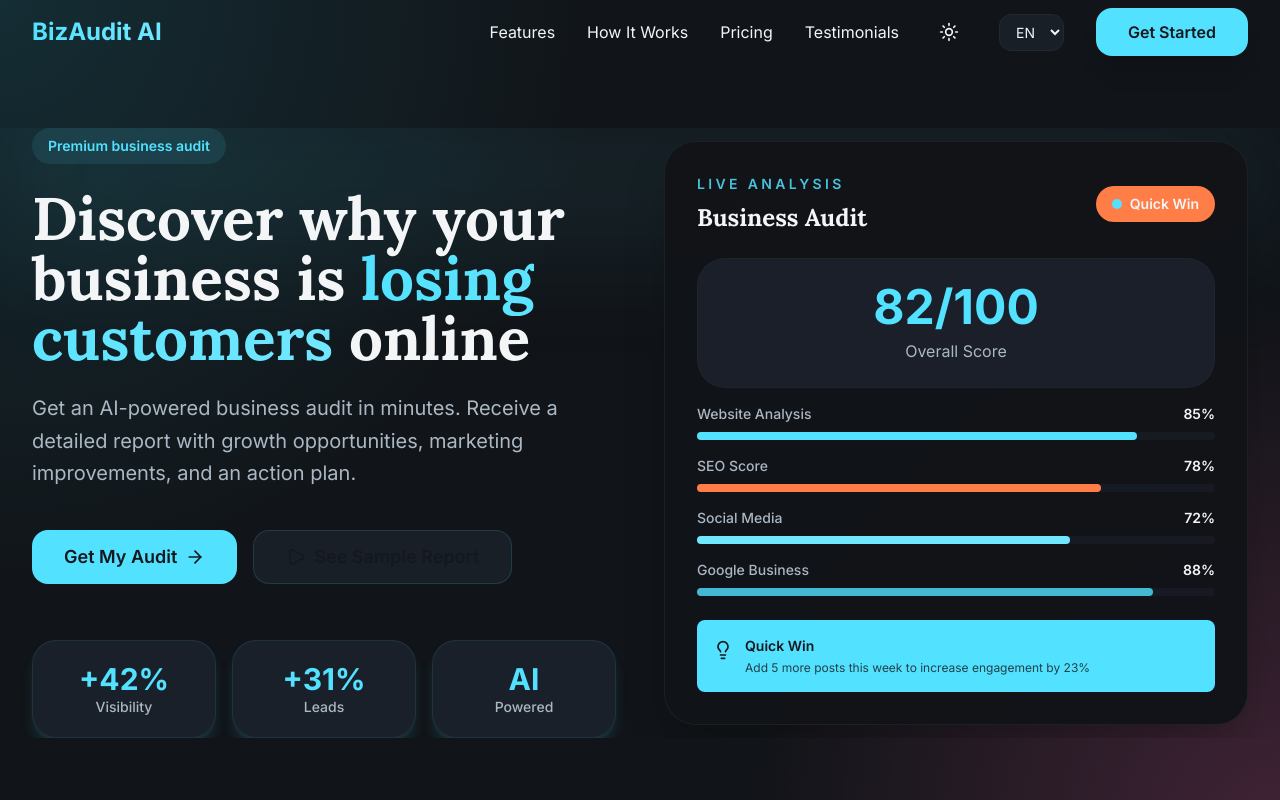
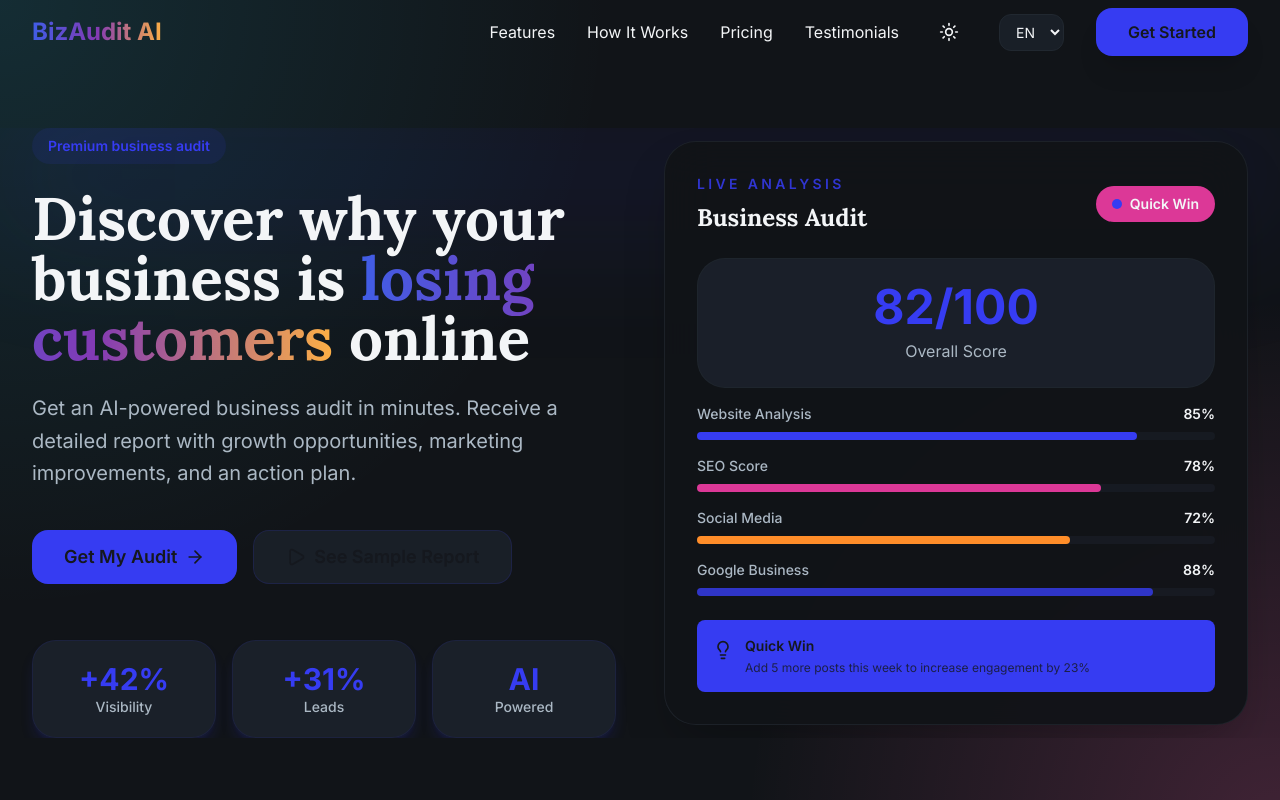
Before and after one commit to Yansmtp/bizaudit, a Next.js app: page / in a window 1280 px wide. Shown: the top 800 px of the page. Built offline with nearby package versions, Linux system fonts and the light colour scheme.

Commit message:
UX: switch palette to Instagram-like gradient and update gradient-text

```diff
--- a/app/globals.css
+++ b/app/globals.css
@@ -10,13 +10,14 @@
     --foreground: 210 18% 96%;
     --card: 218 22% 14%;
     --card-foreground: 210 18% 96%;
-    --primary: 190 100% 66%;
+    /* Instagram-like palette (web gradient endpoints) */
+    --primary: 238 88% 58%; /* blue/purple (#405DE6 / #5851DB area) */
     --primary-foreground: 218 18% 10%;
-    --secondary: 18 100% 64%;
+    --secondary: 325 70% 54%; /* magenta/pink (#833AB4 area) */
     --secondary-foreground: 210 18% 96%;
     --muted: 214 18% 20%;
     --muted-foreground: 210 18% 72%;
-    --accent: 190 100% 72%;
+    --accent: 28 100% 58%; /* orange/yellow (#FCAF45 area) */
     --accent-foreground: 210 18% 96%;
     --border: 214 18% 16%;
     --ring: 190 95% 68%;
@@ -27,13 +28,13 @@
     --foreground: 210 18% 98%;
     --card: 218 18% 12%;
     --card-foreground: 210 18% 98%;
-    --primary: 190 100% 68%;
+    --primary: 238 88% 60%;
     --primary-foreground: 218 18% 10%;
-    --secondary: 18 100% 68%;
+    --secondary: 325 70% 56%;
     --secondary-foreground: 210 18% 98%;
     --muted: 214 18% 14%;
     --muted-foreground: 210 18% 74%;
-    --accent: 190 100% 74%;
+    --accent: 28 100% 60%;
     --accent-foreground: 210 18% 98%;
     --border: 214 18% 13%;
     --ring: 190 95% 68%;
@@ -60,7 +61,10 @@
   }
 
   .gradient-text {
-    @apply bg-gradient-to-r from-primary to-accent bg-clip-text text-transparent;
+    background-image: linear-gradient(90deg, #405DE6 0%, #833AB4 50%, #FCAF45 100%);
+    -webkit-background-clip: text;
+    background-clip: text;
+    color: transparent;
   }
 
   h1, h2, h3, h4, h5, h6 {
```
